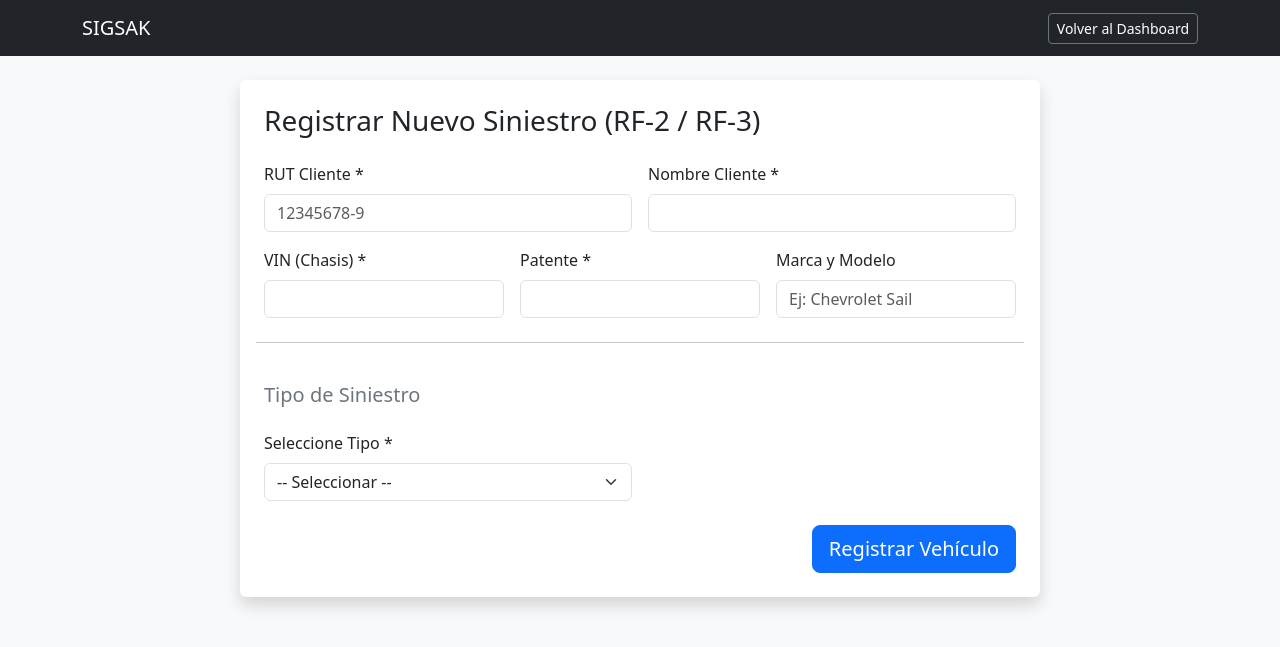
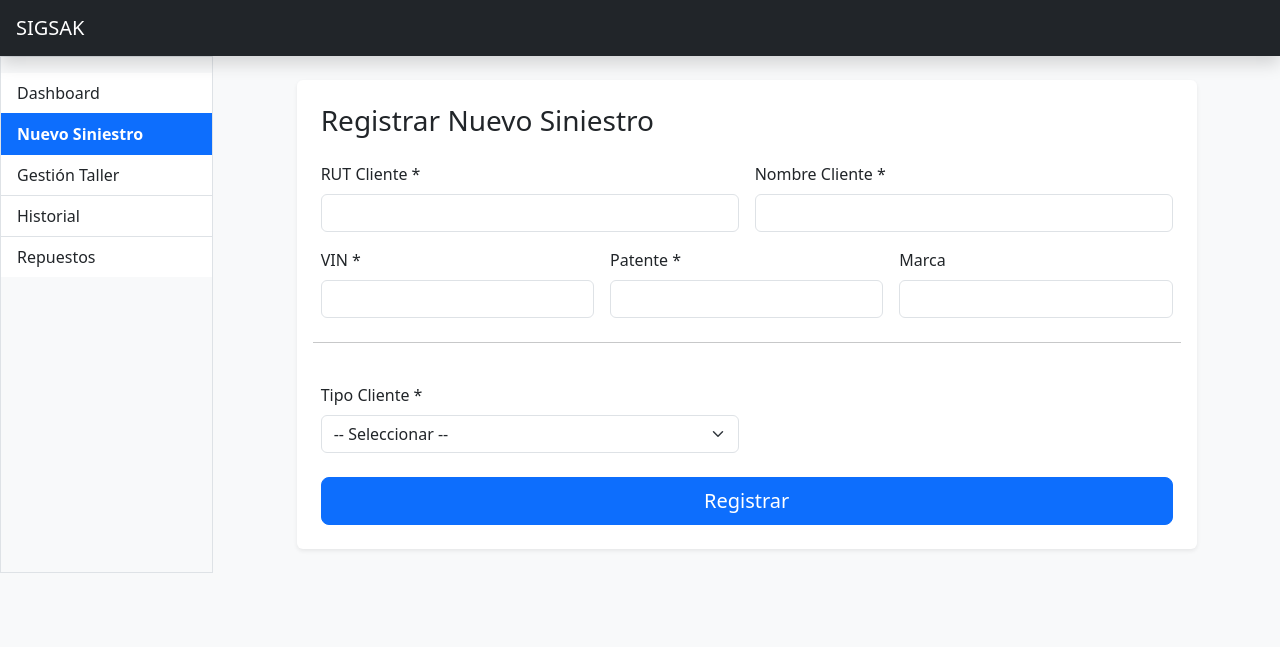
Before and after one commit to GuerreroSD/software, a PHP site: page /registrar_siniestro.php in a window 1280 px wide. Shown: the top 647 px of the page. Run offline with PHP 8.4, Linux system fonts and the light colour scheme; the visitor is signed in with stand-in values (Sample User, id 1); some libraries are stand-ins or nearby versions.

Commit message:
Add files via upload

```diff
--- a/software/registrar_siniestro.php
+++ b/software/registrar_siniestro.php
@@ -1,69 +1,33 @@
 <?php
 session_start();
-require 'config/conexion.php'; // Asegúrate que esta ruta sea correcta según tus carpetas
+require 'config/conexion.php';
 
-// Verificación de sesión (RF-1)
-if (!isset($_SESSION['user_id'])) {
-    header("Location: index.php");
-    exit;
-}
+if (!isset($_SESSION['user_id'])) { header("Location: index.php"); exit; }
 
 $msg = "";
-
-// PROCESAR FORMULARIO
+// TU LÓGICA ORIGINAL INTACTA
 if ($_SERVER["REQUEST_METHOD"] == "POST") {
     try {
-        // Datos básicos (RF-2)
-        $rut = $_POST['rut'];
-        $nombre = $_POST['nombre'];
-        $vin = $_POST['vin'];
-        $patente = $_POST['patente'];
-        $marca = $_POST['marca'];
-
-        // Datos lógicos (RF-3)
-        $tipo_cliente = $_POST['tipo_cliente']; // 'SEGURO' o 'PARTICULAR'
-
-        // Asignar null si no aplica
+        $rut = $_POST['rut']; $nombre = $_POST['nombre']; $vin = $_POST['vin']; $patente = $_POST['patente']; $marca = $_POST['marca'];
+        $tipo_cliente = $_POST['tipo_cliente'];
         $compania = ($tipo_cliente == 'SEGURO') ? $_POST['compania'] : null;
         $nro_siniestro = ($tipo_cliente == 'SEGURO') ? $_POST['nro_siniestro'] : null;
-
-        // Checkbox de abono (Si no está marcado, es '0')
         $abono = (isset($_POST['abono_pagado'])) ? '1' : '0';
 
-        // Validar duplicados (Restricción RF-2)
         $check = $conn->prepare("SELECT COUNT(*) FROM VEHICULOS WHERE PATENTE = :pat OR VIN = :vin");
         $check->execute([':pat' => $patente, ':vin' => $vin]);
 
         if ($check->fetchColumn() > 0) {
-            $msg = "<div class='alert alert-danger'>Error: La patente o VIN ya existen en el sistema.</div>";
+            $msg = "<div class='alert alert-danger'>Error: Patente o VIN ya existen.</div>";
         } else {
-            // INSERT COMPLETO
-            $sql = "INSERT INTO VEHICULOS
-                    (RUT_CLIENTE, NOMBRE_CLIENTE, TIPO_CLIENTE, VIN, PATENTE, MARCA_MODELO, COMPANIA_SEGUROS, NUMERO_SINIESTRO, ABONO_PAGADO)
-                    VALUES (:rut, :nom, :tipo, :vin, :pat, :marca, :comp, :sini, :abono)";
-
+            $sql = "INSERT INTO VEHICULOS (RUT_CLIENTE, NOMBRE_CLIENTE, TIPO_CLIENTE, VIN, PATENTE, MARCA_MODELO, COMPANIA_SEGUROS, NUMERO_SINIESTRO, ABONO_PAGADO) VALUES (:rut, :nom, :tipo, :vin, :pat, :marca, :comp, :sini, :abono)";
             $stmt = $conn->prepare($sql);
-            $exito = $stmt->execute([
-                ':rut' => $rut,
-                ':nom' => $nombre,
-                ':tipo' => $tipo_cliente,
-                ':vin' => $vin,
-                ':pat' => $patente,
-                ':marca' => $marca,
-                ':comp' => $compania,
-                ':sini' => $nro_siniestro,
-                ':abono' => $abono
-            ]);
-
-            if ($exito) {
-                $msg = "<div class='alert alert-success'>¡Vehículo registrado correctamente! (RF-2 y RF-3 completados)</div>";
-            } else {
-                $msg = "<div class='alert alert-danger'>Error al guardar en Oracle.</div>";
+            $exito = $stmt->execute([':rut' => $rut, ':nom' => $nombre, ':tipo' => $tipo_cliente, ':vin' => $vin, ':pat' => $patente, ':marca' => $marca, ':comp' => $compania, ':sini' => $nro_siniestro, ':abono' => $abono]);
+            if ($exito) $msg = "<div class='alert alert-success'>¡Vehículo registrado!</div>";
+            else $msg = "<div class='alert alert-danger'>Error al guardar.</div>";
         }
-        }
-
     } catch (PDOException $e) {
-        $msg = "<div class='alert alert-danger'>Error de Base de Datos: " . $e->getMessage() . "</div>";
+        $msg = "<div class='alert alert-danger'>Error BD: " . $e->getMessage() . "</div>";
     }
 }
 ?>
@@ -72,56 +36,53 @@ if ($_SERVER["REQUEST_METHOD"] == "POST") {
 <html lang="es">
 <head>
     <meta charset="UTF-8">
-    <title>Registrar Siniestro - SIGSAK</title>
+    <title>Registrar Siniestro</title>
+    <meta name="viewport" content="width=device-width, initial-scale=1">
     <link href="https://cdn.jsdelivr.net/npm/bootstrap@5.3.0/dist/css/bootstrap.min.css" rel="stylesheet">
 </head>
 <body class="bg-light">
 
-    <nav class="navbar navbar-dark bg-dark mb-4">
-        <div class="container">
-            <a class="navbar-brand" href="dashboard.php">SIGSAK</a>
-            <a href="dashboard.php" class="btn btn-outline-secondary text-white btn-sm">Volver al Dashboard</a>
+    <nav class="navbar navbar-dark bg-dark sticky-top px-3 shadow">
+        <div class="d-flex align-items-center">
+            <button class="navbar-toggler d-md-none me-2" type="button" data-bs-toggle="offcanvas" data-bs-target="#sidebarMenu"><span class="navbar-toggler-icon"></span></button>
+            <a class="navbar-brand me-0" href="#">SIGSAK</a>
         </div>
     </nav>
 
-    <div class="container bg-white p-4 rounded shadow" style="max-width: 800px;">
-        <h3 class="mb-4">Registrar Nuevo Siniestro (RF-2 / RF-3)</h3>
+    <div class="container-fluid">
+        <div class="row">
+            <div class="sidebar border border-right col-md-3 col-lg-2 p-0 bg-body-tertiary">
+                <div class="offcanvas-md offcanvas-start bg-body-tertiary" tabindex="-1" id="sidebarMenu">
+                    <div class="offcanvas-header"><h5 class="offcanvas-title">Menú</h5><button type="button" class="btn-close" data-bs-dismiss="offcanvas"></button></div>
+                    <div class="offcanvas-body d-md-flex flex-column p-0 pt-lg-3 overflow-y-auto">
+                        <div class="list-group list-group-flush w-100">
+                            <a href="dashboard.php" class="list-group-item list-group-item-action"> Dashboard</a>
+                            <a href="registrar_siniestro.php" class="list-group-item list-group-item-action active fw-bold"> Nuevo Siniestro</a>
+                            <a href="taller.php" class="list-group-item list-group-item-action"> Gestión Taller</a>
+                            <a href="ver_historiales.php" class="list-group-item list-group-item-action"> Historial</a>
+                            <a href="repuestos.php" class="list-group-item list-group-item-action"> Repuestos</a>
+                        </div>
+                    </div>
+                </div>
+            </div>
 
+            <main class="col-md-9 ms-sm-auto col-lg-10 px-md-4 py-4">
+                <div class="container bg-white p-4 rounded shadow-sm" style="max-width: 900px;">
+                    <h3 class="mb-4">Registrar Nuevo Siniestro</h3>
                     <?php echo $msg; ?>
 
                     <form method="POST" action="registrar_siniestro.php">
                         <div class="row g-3">
-
-                <div class="col-md-6">
-                    <label class="form-label">RUT Cliente *</label>
-                    <input type="text" name="rut" class="form-control" required placeholder="12345678-9">
-                </div>
-                <div class="col-md-6">
-                    <label class="form-label">Nombre Cliente *</label>
-                    <input type="text" name="nombre" class="form-control" required>
-                </div>
-
-                <div class="col-md-4">
-                    <label class="form-label">VIN (Chasis) *</label>
-                    <input type="text" name="vin" class="form-control" required>
-                </div>
-                <div class="col-md-4">
-                    <label class="form-label">Patente *</label>
-                    <input type="text" name="patente" class="form-control" required style="text-transform: uppercase;">
-                </div>
-                <div class="col-md-4">
-                    <label class="form-label">Marca y Modelo</label>
-                    <input type="text" name="marca" class="form-control" placeholder="Ej: Chevrolet Sail">
-                </div>
+                            <div class="col-12 col-md-6"><label class="form-label">RUT Cliente *</label><input type="text" name="rut" class="form-control" required></div>
+                            <div class="col-12 col-md-6"><label class="form-label">Nombre Cliente *</label><input type="text" name="nombre" class="form-control" required></div>
+                            <div class="col-12 col-md-4"><label class="form-label">VIN *</label><input type="text" name="vin" class="form-control" required></div>
+                            <div class="col-12 col-md-4"><label class="form-label">Patente *</label><input type="text" name="patente" class="form-control" required style="text-transform: uppercase;"></div>
+                            <div class="col-12 col-md-4"><label class="form-label">Marca</label><input type="text" name="marca" class="form-control"></div>
 
                             <hr class="my-4">
 
-                <div class="col-12">
-                    <h5 class="text-secondary">Tipo de Siniestro</h5>
-                </div>
-
-                <div class="col-md-6">
-                    <label class="form-label">Seleccione Tipo *</label>
+                            <div class="col-12 col-md-6">
+                                <label class="form-label">Tipo Cliente *</label>
                                 <select name="tipo_cliente" id="tipoCliente" class="form-select" onchange="toggleRF3()" required>
                                     <option value="">-- Seleccionar --</option>
                                     <option value="SEGURO">Compañía de Seguros</option>
@@ -130,63 +91,48 @@ if ($_SERVER["REQUEST_METHOD"] == "POST") {
                             </div>
 
                             <div id="bloqueSeguro" class="col-12 row mt-3 p-3 border rounded bg-light ms-1" style="display:none;">
-                    <div class="col-md-6">
-                        <label class="form-label">Compañía de Seguros *</label>
-                        <input type="text" name="compania" class="form-control">
-                    </div>
-                    <div class="col-md-6">
-                        <label class="form-label">Número de Siniestro *</label>
-                        <input type="text" name="nro_siniestro" class="form-control">
-                    </div>
+                                <div class="col-12 col-md-6 mb-2"><label>Compañía *</label><input type="text" name="compania" class="form-control"></div>
+                                <div class="col-12 col-md-6"><label>N° Siniestro *</label><input type="text" name="nro_siniestro" class="form-control"></div>
                             </div>
 
                             <div id="bloqueParticular" class="col-12 mt-3 p-3 border rounded bg-light ms-1" style="display:none;">
-                    <div class="alert alert-warning mb-2">
-                        <strong>Requisito (RF-3):</strong> Clientes particulares deben abonar el 60% del presupuesto estimado para ingresar.
-                    </div>
+                                <div class="alert alert-warning mb-2 small">Abono del 60% requerido.</div>
                                 <div class="form-check form-switch">
                                     <input class="form-check-input" type="checkbox" name="abono_pagado" value="1" id="abonoCheck">
-                        <label class="form-check-label fw-bold" for="abonoCheck">¿Cliente pagó el abono del 60%?</label>
+                                    <label class="form-check-label" for="abonoCheck">¿Abono Pagado?</label>
                                 </div>
                             </div>
 
                             <div class="col-12 mt-4 text-end">
-                    <button type="submit" class="btn btn-primary btn-lg">Registrar Vehículo</button>
+                                <button type="submit" class="btn btn-primary btn-lg w-100 w-md-auto">Registrar</button>
                             </div>
                         </div>
                     </form>
                 </div>
+            </main>
+        </div>
+    </div>
 
+    <script src="https://cdn.jsdelivr.net/npm/bootstrap@5.3.0/dist/js/bootstrap.bundle.min.js"></script>
     <script>
     function toggleRF3() {
         var tipo = document.getElementById("tipoCliente").value;
         var divSeguro = document.getElementById("bloqueSeguro");
         var divPart = document.getElementById("bloqueParticular");
-
-        // Inputs de seguro
         var inputCia = document.querySelector('[name="compania"]');
         var inputSin = document.querySelector('[name="nro_siniestro"]');
 
         if (tipo === "SEGURO") {
-            divSeguro.style.display = "flex";
-            divPart.style.display = "none";
-            // Hacer obligatorios los campos de seguro
-            inputCia.required = true;
-            inputSin.required = true;
+            divSeguro.style.display = "flex"; divPart.style.display = "none";
+            inputCia.required = true; inputSin.required = true;
         } else if (tipo === "PARTICULAR") {
-            divSeguro.style.display = "none";
-            divPart.style.display = "block";
-            // Quitar obligatorio a seguro
-            inputCia.required = false;
-            inputSin.required = false;
+            divSeguro.style.display = "none"; divPart.style.display = "block";
+            inputCia.required = false; inputSin.required = false;
         } else {
-            divSeguro.style.display = "none";
-            divPart.style.display = "none";
-            inputCia.required = false;
-            inputSin.required = false;
+            divSeguro.style.display = "none"; divPart.style.display = "none";
+            inputCia.required = false; inputSin.required = false;
         }
     }
     </script>
-
 </body>
 </html>
```
Also changed, not shown: software/dashboard.php (+49 -43 lines), software/index.php (+17 -8 lines). Lines whose indentation alone changed are shown as unchanged.
